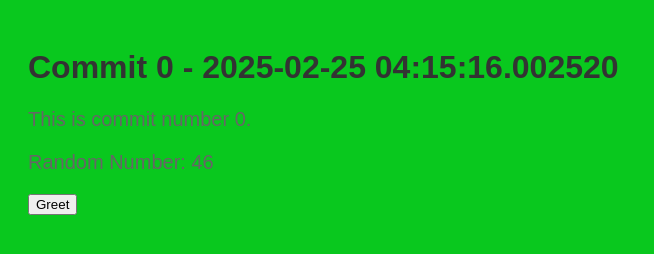
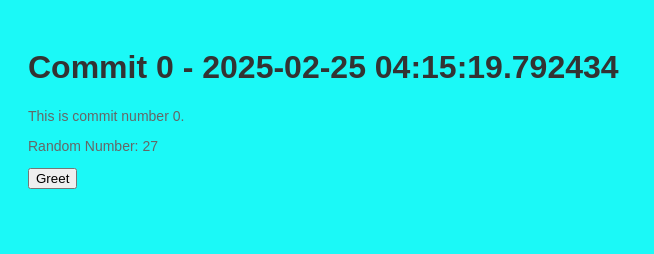
Before and after one commit to broilermares3/myrep-repo-20250225041451, a plain HTML site: page index.html in a window 1280 px wide. Shown: the whole page, without its empty margins (0-654 px from the left). Drawn offline with Linux system fonts and the light colour scheme.

Commit message:
📝 Commit 0 with HTML, CSS, and JS

```diff
--- a/index.html
+++ b/index.html
@@ -2,13 +2,13 @@
     <!DOCTYPE html>
     <html>
     <head>
-        <title>Commit 0 - 2025-02-25 04:15:16.002520</title>
+        <title>Commit 0 - 2025-02-25 04:15:19.792434</title>
         <link rel="stylesheet" href="style.css">
     </head>
     <body>
-        <h1>Commit 0 - 2025-02-25 04:15:16.002520</h1>
+        <h1>Commit 0 - 2025-02-25 04:15:19.792434</h1>
         <p>This is commit number 0.</p>
-        <p>Random Number: 46</p>
+        <p>Random Number: 27</p>
         <button onclick="greet()">Greet</button>
         <script src="script.js"></script>
     </body>
--- a/style.css
+++ b/style.css
@@ -1,7 +1,7 @@
 
     body {
         font-family: Arial, sans-serif;
-        background-color: #09c81e;
+        background-color: #1bf9f7;
         padding: 20px;
     }
     h1 {
@@ -9,5 +9,5 @@
     }
     p {
         color: #666;
-        font-size: 20px;
+        font-size: 14px;
     }
```
